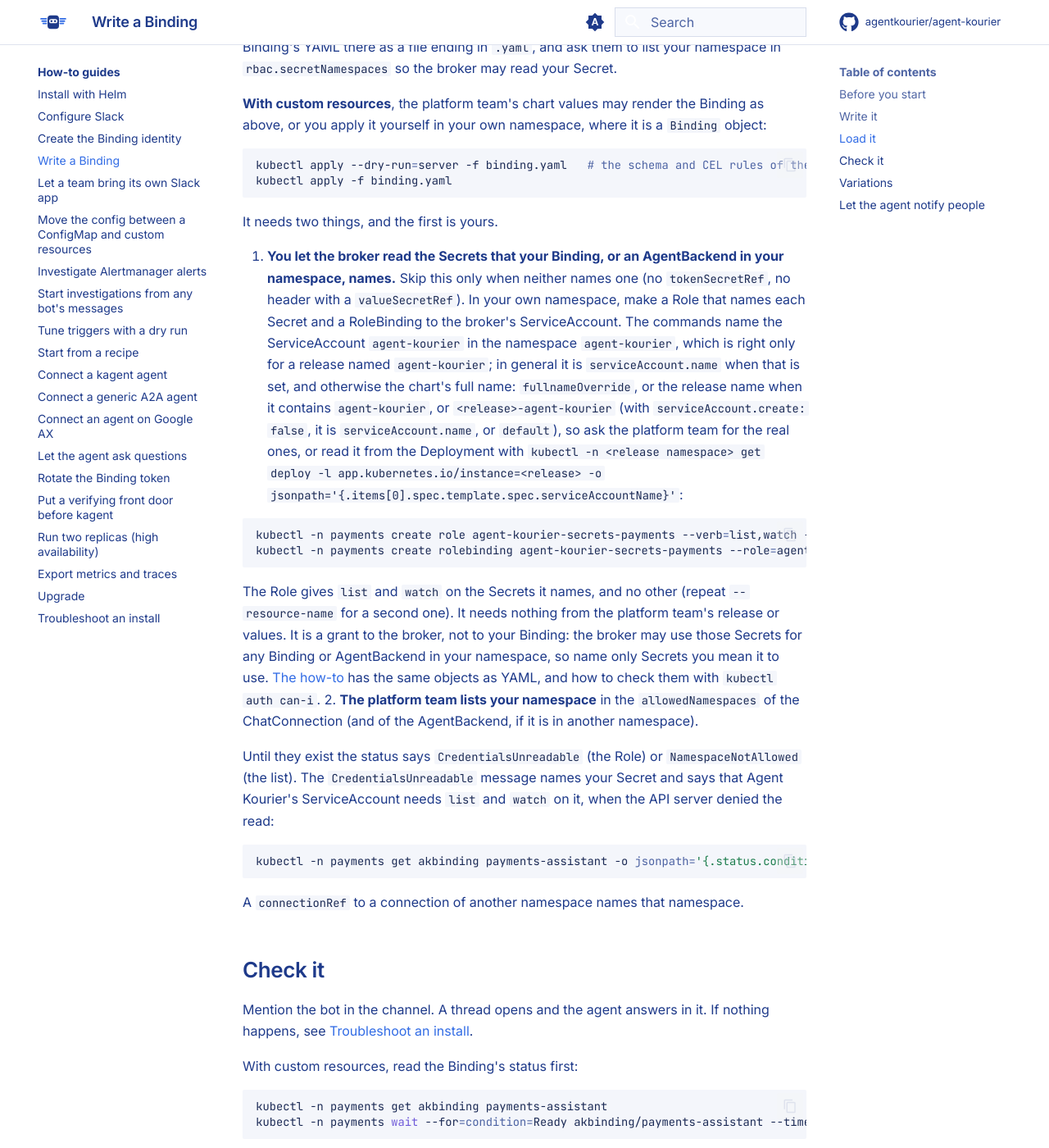
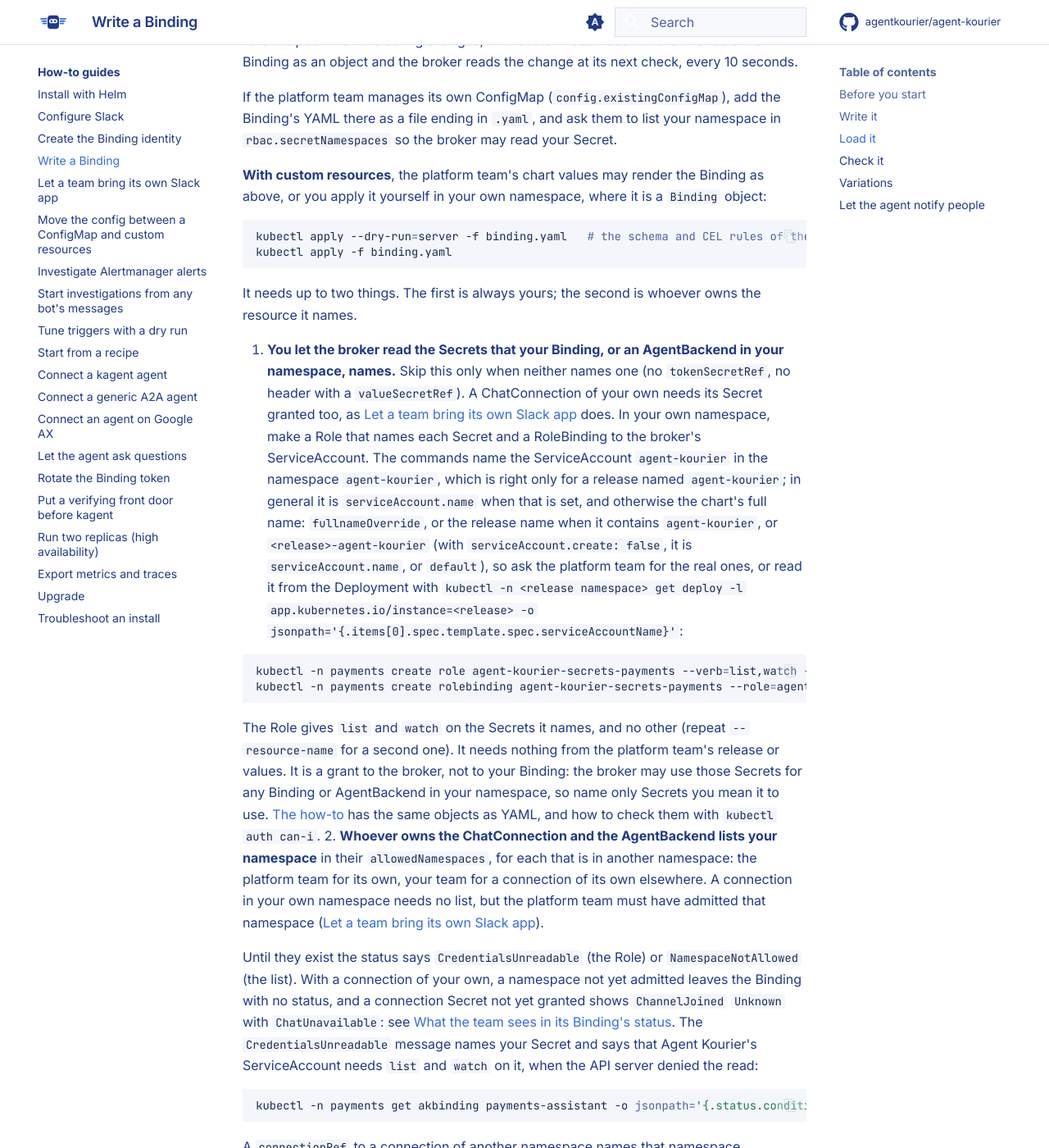
Before and after one commit to agentkourier/agent-kourier, an MkDocs documentation site: the page built from docs/how-to/write-a-binding.md, in a window 1280 px wide and 1400 px high, scrolled down 1738 px. Shown: the whole window at 82% size. Built offline with MkDocs 1.6.1 and Material for MkDocs 9.7.7, drawn with Linux system fonts in a browser that asks for light colours; comment, search, counter and statistics services are not loaded; some of the changed text lies outside the part shown.

Commit message:
docs: say a team can bring its own chat app on the overview pages (#250)
* docs: say a team can bring its own chat app on the overview pages

The README's platform section and resource table, the docs home page and
Why a broker still said the platform team owns the one chat app. Since
team connections, the platform owns the broker's own ChatConnection, if
it has one, and admits the namespaces whose teams bring their own; the
broker serves no other, at most 16 in all.

* docs: tighten the ownership wording and fix Write a Binding's prerequisites

Every Binding names its connection, so there is no default to the
broker's own; an admitted namespace serves all its ChatConnections; the
admission list is custom resources only. Write a Binding no longer
assumes the platform runs the only Slack connection.

* docs: Write a Binding's steps cover a team's own ChatConnection

allowedNamespaces is needed only for a resource in another namespace,
whoever owns it; a team's own connection needs its Secret granted and
its namespace admitted.

* docs: Write a Binding names what a team connection's Binding shows before it is ready

---------

Co-authored-by: tbickford <814232+tbickford@users.noreply.github.com>

````diff
--- a/docs/how-to/write-a-binding.md
+++ b/docs/how-to/write-a-binding.md
@@ -1,14 +1,16 @@
 # Write a Binding
 
 For an application team that wants its agent in its channel: at the end, a Binding in your namespace connects your
-agent to your channel, through the backend and Slack connection the platform team runs.
+agent to your channel, through the backend the platform team runs and a Slack connection: the platform's, or your own.
 
 ## Before you start
 
-- The platform team runs Agent Kourier, an [AgentBackend](../reference/agentbackend.md) for your agent's runtime and a
-  [ChatConnection](../reference/chatconnection.md) for Slack, and lists your namespace in both resources'
-  `allowedNamespaces`.
-- The Agent Kourier bot is a member of your channel, and you have the channel's ID (it starts with `C`; a private channel created before March 2021 may start with `G`).
+- The platform team runs Agent Kourier and an [AgentBackend](../reference/agentbackend.md) for your agent's runtime that, if it is
+  in another namespace, lists yours in `allowedNamespaces`.
+- A [ChatConnection](../reference/chatconnection.md) for Slack: the platform's, listing your namespace in `allowedNamespaces`,
+  or your team's own, in a namespace the platform admits, and listing yours in `allowedNamespaces` if that is another namespace
+  ([Let a team bring its own Slack app](team-slack-app.md)).
+- That connection's bot is a member of your channel, and you have the channel's ID (it starts with `C`; a private channel created before March 2021 may start with `G`).
 - If the backend verifies tokens, a Secret in your namespace holds the Binding's token under the key `token`.
   [Create the Binding identity](create-binding-identity.md) explains the account, how to obtain its token, and how
   to store it. For a backend that trusts `X-User-Id`, that guide explains how to choose a stable name instead.
@@ -82,9 +84,9 @@
 kubectl apply -f binding.yaml
 ```
 
-It needs two things, and the first is yours.
+It needs up to two things. The first is always yours; the second is whoever owns the resource it names.
 
-1. **You let the broker read the Secrets that your Binding, or an AgentBackend in your namespace, names.** Skip this only when neither names one (no `tokenSecretRef`, no header with a `valueSecretRef`). In your own namespace, make a Role that names each Secret and a
+1. **You let the broker read the Secrets that your Binding, or an AgentBackend in your namespace, names.** Skip this only when neither names one (no `tokenSecretRef`, no header with a `valueSecretRef`). A ChatConnection of your own needs its Secret granted too, as [Let a team bring its own Slack app](team-slack-app.md#2-the-team-makes-the-secret-the-grant-and-the-connection) does. In your own namespace, make a Role that names each Secret and a
    RoleBinding to the broker's ServiceAccount. The commands name the ServiceAccount `agent-kourier` in the namespace `agent-kourier`, which is right only for a release named `agent-kourier`; in general it is `serviceAccount.name` when that is set, and otherwise the chart's full name: `fullnameOverride`, or the release name when it contains `agent-kourier`, or `<release>-agent-kourier` (with `serviceAccount.create: false`, it is `serviceAccount.name`, or `default`), so ask the platform team for the real ones, or read it from the Deployment with `kubectl -n <release namespace> get deploy -l app.kubernetes.io/instance=<release> -o jsonpath='{.items[0].spec.template.spec.serviceAccountName}'`:
 
    ```sh
@@ -95,10 +97,11 @@
    The Role gives `list` and `watch` on the Secrets it names, and no other (repeat `--resource-name` for a second one). It needs nothing from the platform team's release or values. It is a grant to the broker, not to your Binding:
    the broker may use those Secrets for any Binding or AgentBackend in your namespace, so name only Secrets you mean it to use. [The how-to](migrate-config-source.md#let-a-team-add-its-own-binding)
    has the same objects as YAML, and how to check them with `kubectl auth can-i`.
-2. **The platform team lists your namespace** in the `allowedNamespaces` of the ChatConnection (and of the AgentBackend, if it is in another
-   namespace).
+2. **Whoever owns the ChatConnection and the AgentBackend lists your namespace** in their `allowedNamespaces`, for each that is in another
+   namespace: the platform team for its own, your team for a connection of its own elsewhere. A connection in your own namespace needs no list,
+   but the platform team must have admitted that namespace ([Let a team bring its own Slack app](team-slack-app.md#3-the-platform-team-admits-the-namespace)).
 
-Until they exist the status says `CredentialsUnreadable` (the Role) or `NamespaceNotAllowed` (the list). The `CredentialsUnreadable` message names your Secret and says that
+Until they exist the status says `CredentialsUnreadable` (the Role) or `NamespaceNotAllowed` (the list). With a connection of your own, a namespace not yet admitted leaves the Binding with no status, and a connection Secret not yet granted shows `ChannelJoined` `Unknown` with `ChatUnavailable`: see [What the team sees in its Binding's status](team-slack-app.md#what-the-team-sees-in-its-bindings-status). The `CredentialsUnreadable` message names your Secret and says that
 Agent Kourier's ServiceAccount needs `list` and `watch` on it, when the API server denied the read:
 
 ```sh
````
Also changed, not shown: README.md (+13 -8 lines), docs/explanation/why-a-broker.md (+4 -3 lines), docs/index.md (+3 -2 lines).
